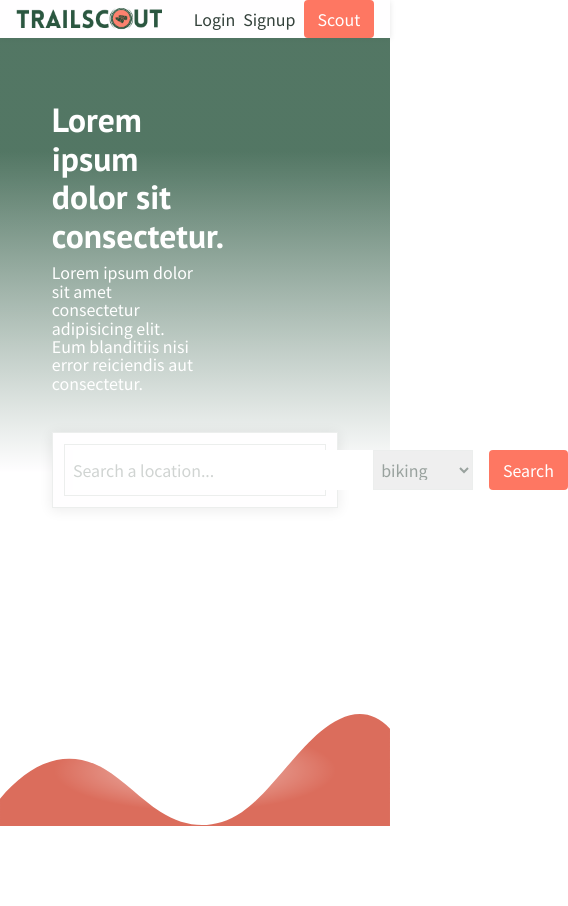
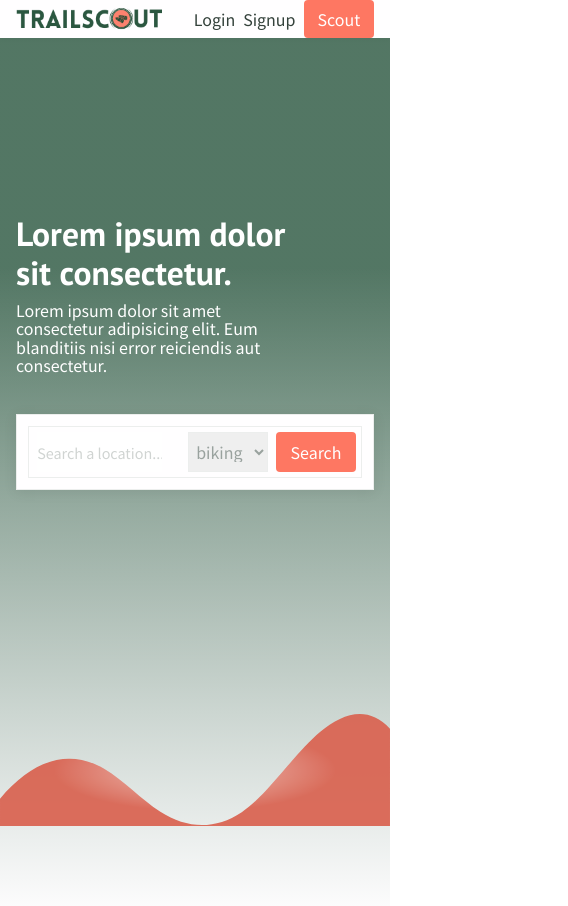
Before and after one commit to bumblybee/Trails, a React (Create React App) app: page / in a window 390 px wide. Shown: the top 906 px of the page, 568 px wide, since content can reach past the window. Before the commit the page ends 844 px from the top, so only its background shows below. Built offline with nearby package versions, Linux system fonts and the light colour scheme; no server answers.

Commit message:
mobile styling searchbar and landing

```diff
--- a/src/components/layout/StyledFilter.js
+++ b/src/components/layout/StyledFilter.js
@@ -1,7 +1,6 @@
 import styled from "styled-components";
 
 export const StyledFilter = styled.select`
-  /* border-radius: 4px; */
   width: 100px;
   color: #99a29e;
   border: 0.5px solid #eceeed;
@@ -24,4 +23,8 @@ export const StyledFilter = styled.select`
       cursor: pointer;
     }
   }
+
+  @media (max-width: 620px) {
+    width: 80px;
+  }
 `;
--- a/src/components/layout/StyledSearchbar.js
+++ b/src/components/layout/StyledSearchbar.js
@@ -3,16 +3,13 @@ import styled from "styled-components";
 export const StyledSearchbarContainer = styled.div`
   border: 0.5px solid #eceeed;
   padding: 1rem;
-  ${"" /* width: 80%; */}
-  ${"" /* margin: 21% auto; */}
   background: #fffeff;
   z-index: 10;
   box-shadow: 0 2px 12px 1px rgba(0, 0, 0, 0.07);
 
   @media (max-width: 620px) {
+    padding: 0.7rem;
     width: 100%;
-    ${"" /* margin: 45% auto; */}
-    padding: 0.7rem;
   }
 `;
 
@@ -24,7 +21,6 @@ export const StyledSearchbar = styled.div`
 
   :hover {
     border: 1px solid transparent;
-    padding: 1rem;
     box-shadow: 0 0 6px 2px rgba(0, 0, 0, 0.07);
   }
 
@@ -43,7 +39,7 @@ export const StyledSearchInput = styled.input`
   border: none;
   margin-left: 1rem;
   height: 100%;
-  width: 300px;
+  width: 500px;
   color: #99a29e;
   outline: none;
 
@@ -53,6 +49,8 @@ export const StyledSearchInput = styled.input`
 
   @media (max-width: 620px) {
     margin-left: 0.2rem;
+    width: 125px;
+    font-size: 0.9rem;
   }
 `;
 
@@ -61,4 +59,8 @@ export const StyledButtonContainer = styled.div`
   grid-template-columns: 1fr 1fr;
   grid-gap: 1rem;
   height: 40px;
+
+  @media (max-width: 620px) {
+    grid-gap: 0.5rem;
+  }
 `;
--- a/src/pages/landing/StyledLanding.js
+++ b/src/pages/landing/StyledLanding.js
@@ -3,6 +3,7 @@ import styled from "styled-components";
 export const StyledLanding = styled.div`
   position: relative;
   height: 880px;
+
   background: linear-gradient(
       180deg,
       rgba(255, 255, 255, 0) 26.04%,
@@ -15,10 +16,6 @@ export const StyledLanding = styled.div`
       rgba(43, 87, 64, 0) 100%
     );
   z-index: 1;
-
-  @media (max-width: 620px) {
-    height: calc(100vh - 410px);
-  }
 `;
 
 export const StyledLandingContainer = styled.div`
@@ -39,6 +36,11 @@ export const StyledLandingContent = styled.div`
   text-align: left;
   width: 80%;
   margin: 13% auto;
+
+  @media (max-width: 620px) {
+    width: 100%;
+    margin: 45% auto;
+  }
 `;
 
 export const StyledLandingText = styled.div`
@@ -53,6 +55,10 @@ export const StyledLandingText = styled.div`
   p {
     margin-bottom: 2.5rem;
   }
+
+  @media (max-width: 620px) {
+    width: 80%;
+  }
 `;
 
 export const StyledImageContainer = styled.div`
```
Also changed, not shown: 1 other file (tests, documents, lock files or other folders).
